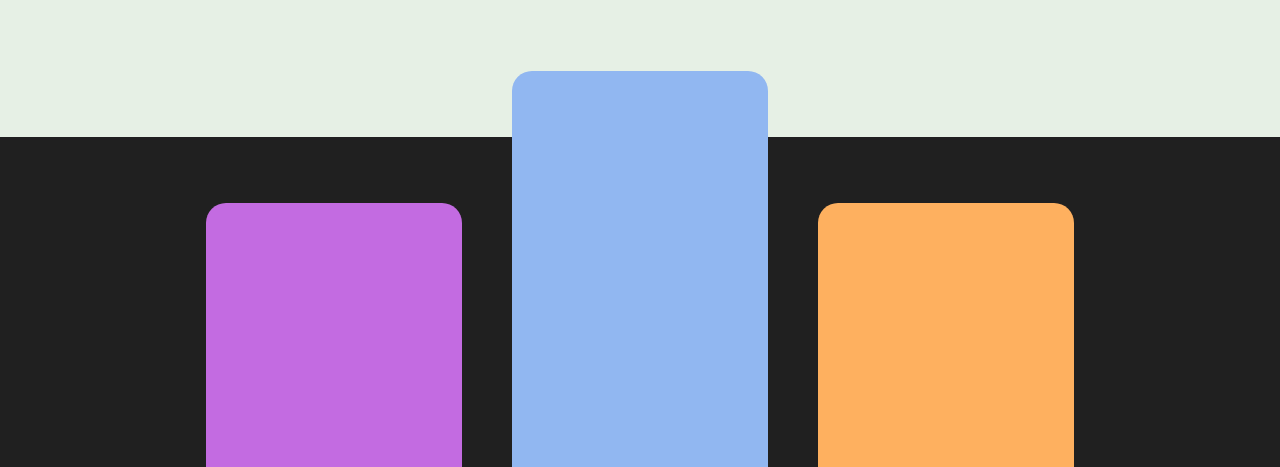
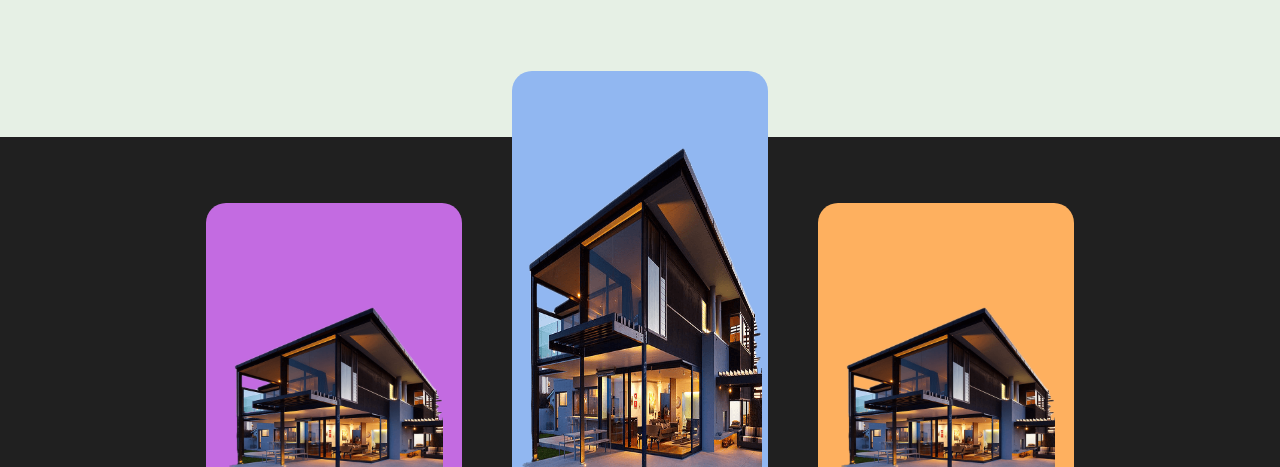
Before and after one commit to GairikSharma/Prediction_model, a plain HTML site: page client/index.html in a window 1280 px wide. Shown: the part 333-800 px from the top of the page. Drawn offline with Linux system fonts and the light colour scheme.

Commit message:
ui change

```diff
--- a/client/index.css
+++ b/client/index.css
@@ -132,26 +132,47 @@ body {
   width: 20%;
   height: 80%;
   display: flex;
+  flex-direction: row;
+  justify-content: center;
+  align-items: end;
 
   background: #c36be1;
   border-top-right-radius: 20px;
   border-top-left-radius: 20px;
 }
+.div1 img {
+  width: 85%;
+}
 .div2 {
   width: 20%;
   height: 120%;
+  display: flex;
+  flex-direction: row;
+  justify-content: center;
+  align-items: end;
 
   background: #91b7f1;
   border-top-right-radius: 20px;
   border-top-left-radius: 20px;
 }
+.div2 img {
+  width: 95%;
+  height: 85%;
+}
 .div3 {
   width: 20%;
   height: 80%;
+  display: flex;
+  flex-direction: row;
+  justify-content: center;
+  align-items: end;
 
   background: #feb05f;
   border-top-right-radius: 20px;
   border-top-left-radius: 20px;
+}
+.div3 img {
+  width: 85%;
 }
 .modal-wrapper {
   width: 100%;
--- a/client/index.html
+++ b/client/index.html
@@ -39,13 +39,13 @@
         <div class="canvas">
           <div class="canvas-bottom">
             <div class="div1">
-              <!-- <img src="./assets/img1.jpeg" alt="property-image"> -->
+              <img src="./assets/img1.png" alt="property-image">
             </div>
             <div class="div2">
-              <!-- <img src="./assets/img2.png" alt="property-image"> -->
+              <img src="./assets/img1.png" alt="property-image">
             </div>
             <div class="div3">
-              <!-- <img src="./assets/img3.jpeg" alt="property-image"> -->
+              <img src="./assets/img1.png" alt="property-image">
             </div>
           </div>
         </div>
```
Also changed, not shown: client/assets/img1.jpeg (deleted), client/assets/img1.png (added), client/assets/img2.png, client/assets/img3.jpeg (deleted).
